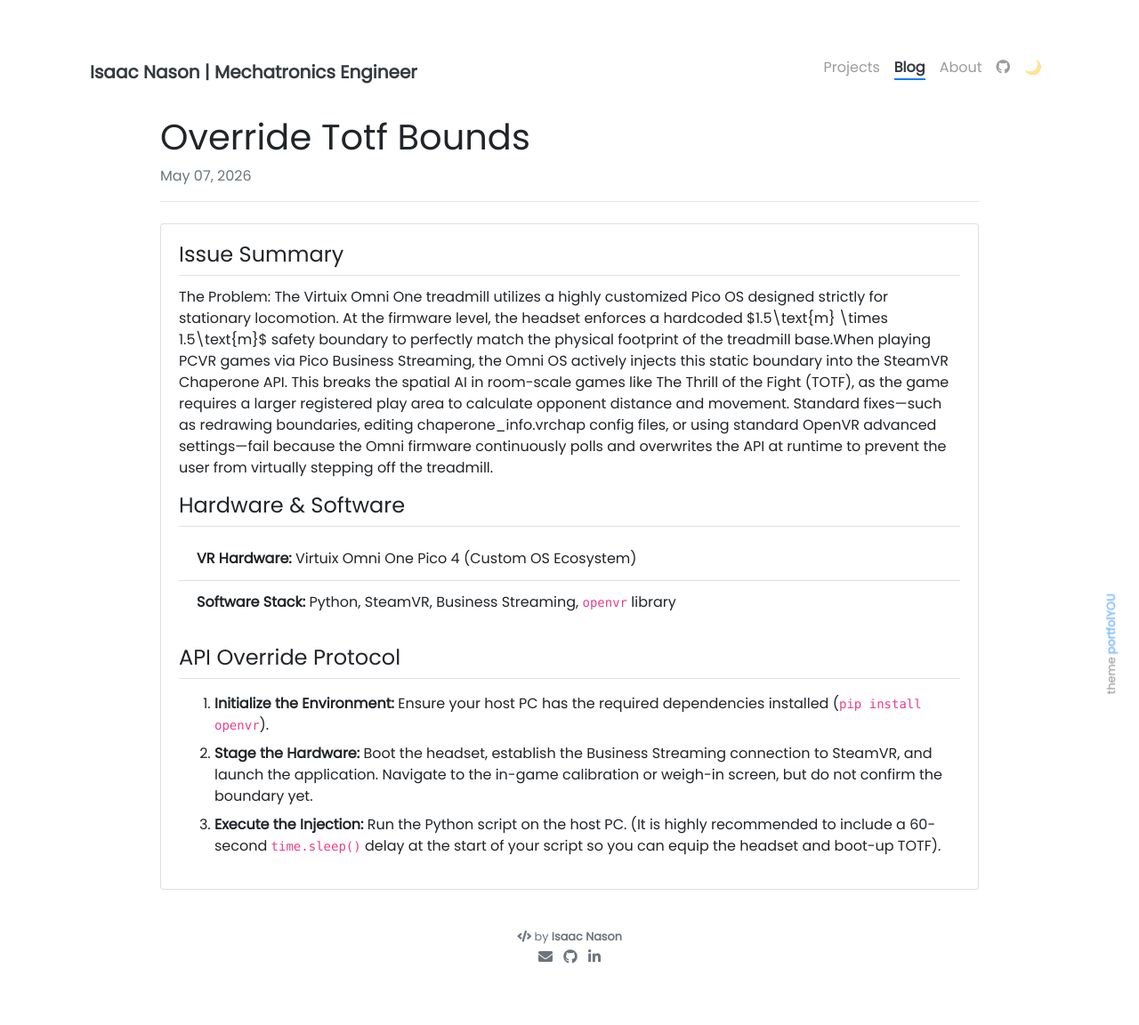
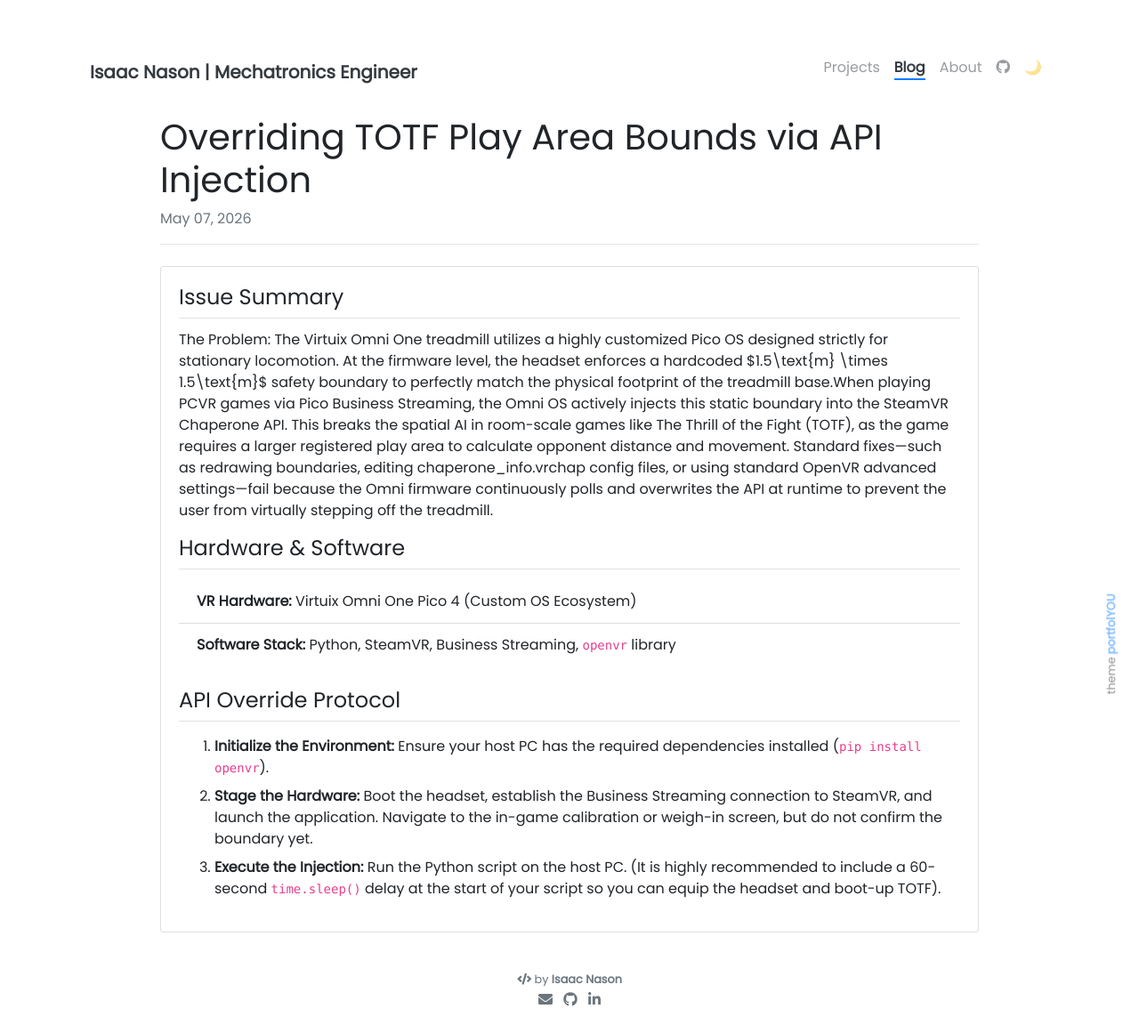
Before and after one commit to mistabowhunta/github.io, a Jekyll site: the page built from _posts/2026-05-07-override-totf-bounds.md, in a window 1280 px wide. Shown: the whole page at 89% size. Built offline with Jekyll 4.4.1, drawn with Linux system fonts in a browser that asks for light colours; our own code applies the rules of GitHub Pages for plain Markdown files; before the commit the page ends 1104 px from its top, so only the background shows below that.

Commit message:
Update 2026-05-07-override-totf-bounds.md

```diff
--- a/_posts/2026-05-07-override-totf-bounds.md
+++ b/_posts/2026-05-07-override-totf-bounds.md
@@ -1,4 +1,5 @@
 ---
+title: "Overriding TOTF Play Area Bounds via API Injection"
 name: "Overriding TOTF Play Area Bounds via API Injection"
 tools: [vr, python, tutorial, omni_one, pico4, virtuix, openvr, bounds, TOTF]
 date: 2026-05-07
```
